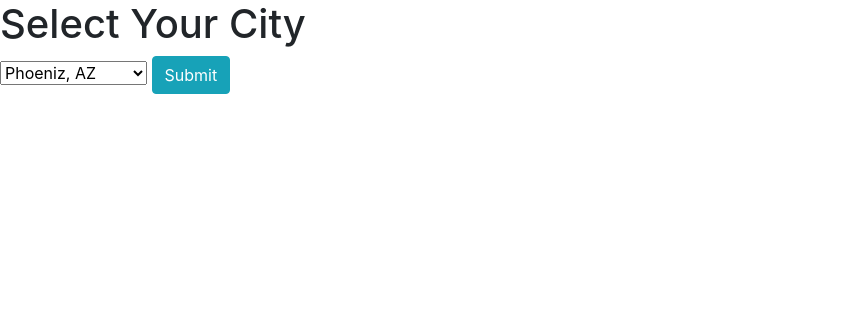
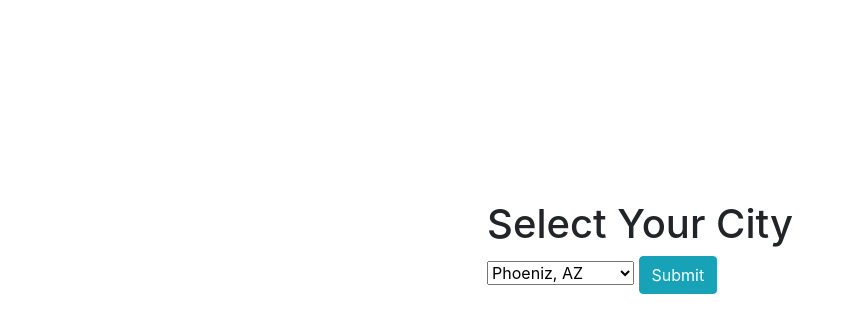
Before and after one commit to ryanjmurry/doctor-lookup, a website built with webpack: page src/index.html in a window 1280 px wide. Shown: the whole page, without its empty margins (0-855 px from the left). Built offline with nearby package versions, Linux system fonts and the light colour scheme.

Commit message:
position city selector

```diff
--- a/src/styles.css
+++ b/src/styles.css
@@ -49,3 +49,11 @@
 .search-page {
   display: none;
 }
+
+.city-selector {
+  position: fixed;
+  height: 400px;
+  top: 50%;
+  left: 50%;
+  transform: translate(-50%, -50%);
+}
```
